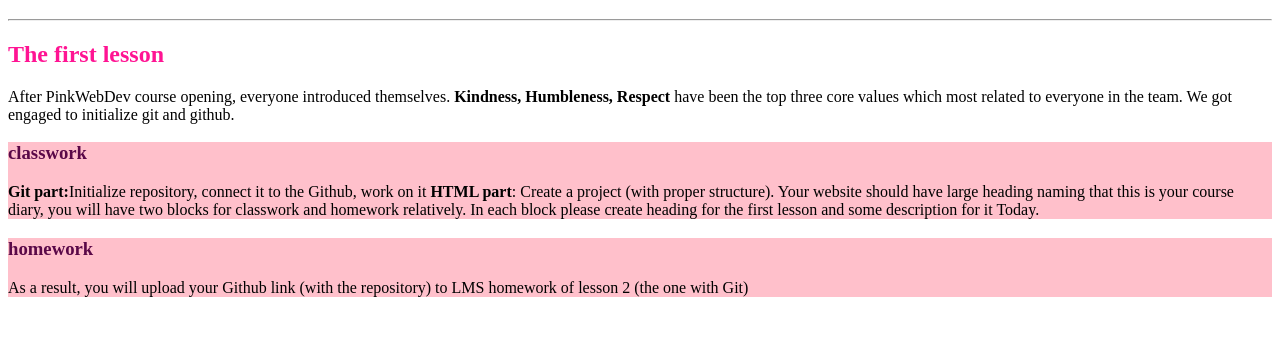
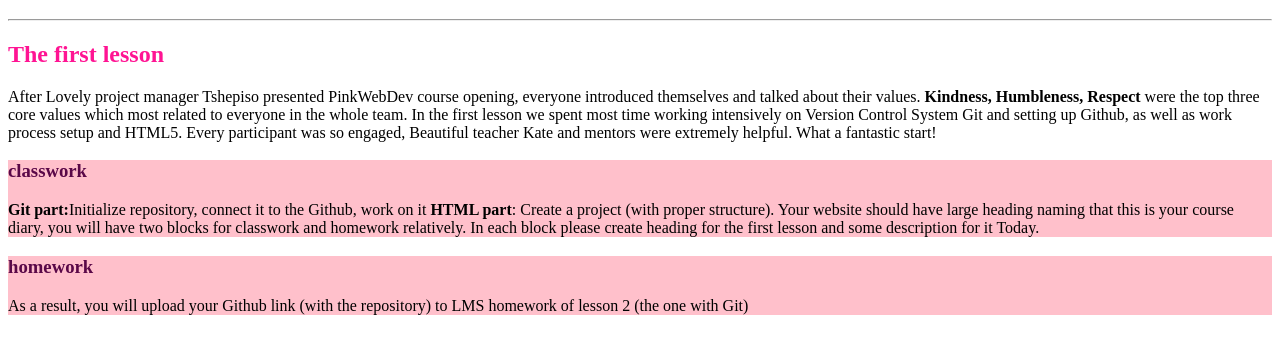
Before and after one commit to zznicole/nicolewebsite, a plain HTML site: page index.html in a window 1280 px wide. Shown: the part 61-414 px from the top of the page. Drawn offline with Linux system fonts and the light colour scheme.

Commit message:
Update index.html

```diff
--- a/index.html
+++ b/index.html
@@ -10,7 +10,7 @@
     <h1 style="color:rgb(90, 8, 72)"> Nicole's <b style="color:deeppink">PinkWebDev</b> Diary</h1>
     <hr/>
     <h2 style="color:deeppink">The first lesson</h2>
-    <p>After PinkWebDev course opening, everyone introduced themselves. <b>Kindness, Humbleness, Respect</b> have been the top three core values which most related to everyone in the team. We got engaged to initialize git and github. </p>
+    <p>After Lovely project manager Tshepiso presented PinkWebDev course opening, everyone introduced themselves and talked about their values. <b>Kindness, Humbleness, Respect</b> were the top three core values which most related to everyone in the whole team. In the first lesson we spent most time working intensively on Version Control System Git and setting up Github, as well as work process setup and HTML5. Every participant was so engaged, Beautiful teacher Kate and mentors were extremely helpful. What a fantastic start!</p>
     <div style="background-color:pink">
        <h3 style="color:rgb(90, 8, 72">classwork</h3>
        <p><b>Git part:</b>Initialize repository, connect it to the Github, work on it
```
